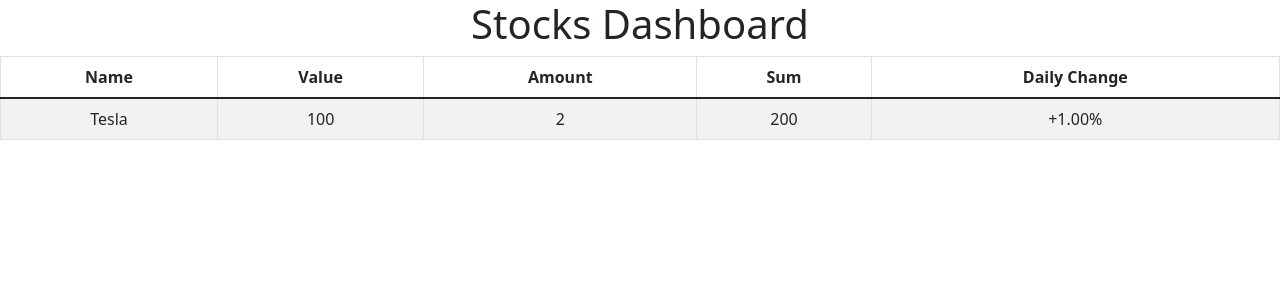
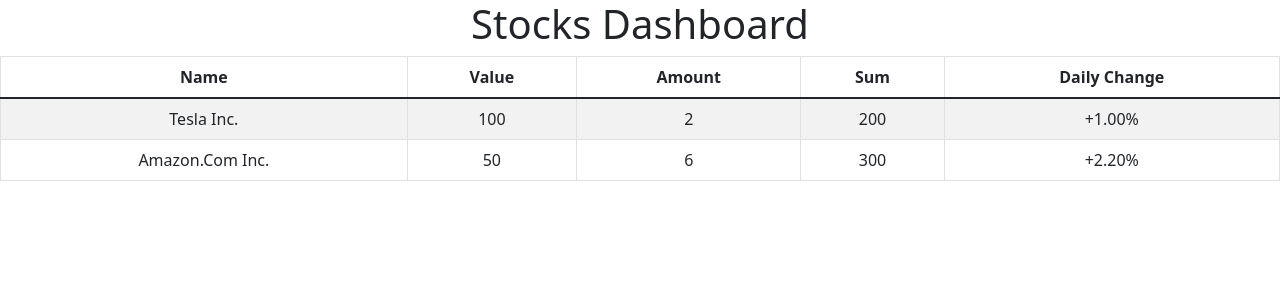
Before and after one commit to giladpomer/stocks-dashboard-client, a React (Create React App) app: page / in a window 1280 px wide. Shown: the top 300 px of the page. Built offline with nearby package versions, Linux system fonts and the light colour scheme.

Commit message:
dynamic mock list in stocks table

```diff
--- a/src/components/table/StocksTable.js
+++ b/src/components/table/StocksTable.js
@@ -3,6 +3,36 @@
 import StocksTableEntry from './StocksTableEntry';
 
 export default function StocksTable() {
+    function getList() {
+        return [
+            {
+                id: 'US88160R1014',
+                name: 'Tesla Inc.',
+                value: 100,
+                amount: 2,
+                sum: 200,
+                dailyChange: '+1.00%'
+            },
+            {
+                id: 'US0231351067',
+                name: 'Amazon.Com Inc.',
+                value: 50,
+                amount: 6,
+                sum: 300,
+                dailyChange: '+2.20%'
+            }
+        ];
+    };
+
+    function getEntries() {
+        return getList().map((data) =>
+            <StocksTableEntry
+                key={data.id}
+                data={data}
+            />
+        );
+    }
+
     return (
         <Table striped bordered hover>
             <thead>
@@ -15,7 +45,7 @@
                 </tr>
             </thead>
             <tbody>
-                <StocksTableEntry />
+                {getEntries()}
             </tbody>
         </Table>
     );
--- a/src/components/table/StocksTableEntry.js
+++ b/src/components/table/StocksTableEntry.js
@@ -1,11 +1,11 @@
-export default function StocksTableEntry() {
+export default function StocksTableEntry(props) {
     return (
         <tr>
-            <td>Tesla</td>
-            <td>100</td>
-            <td>2</td>
-            <td>200</td>
-            <td>+1.00%</td>
+            <td>{props.data.name}</td>
+            <td>{props.data.value}</td>
+            <td>{props.data.amount}</td>
+            <td>{props.data.sum}</td>
+            <td>{props.data.dailyChange}</td>
         </tr>
     );
 }
```
